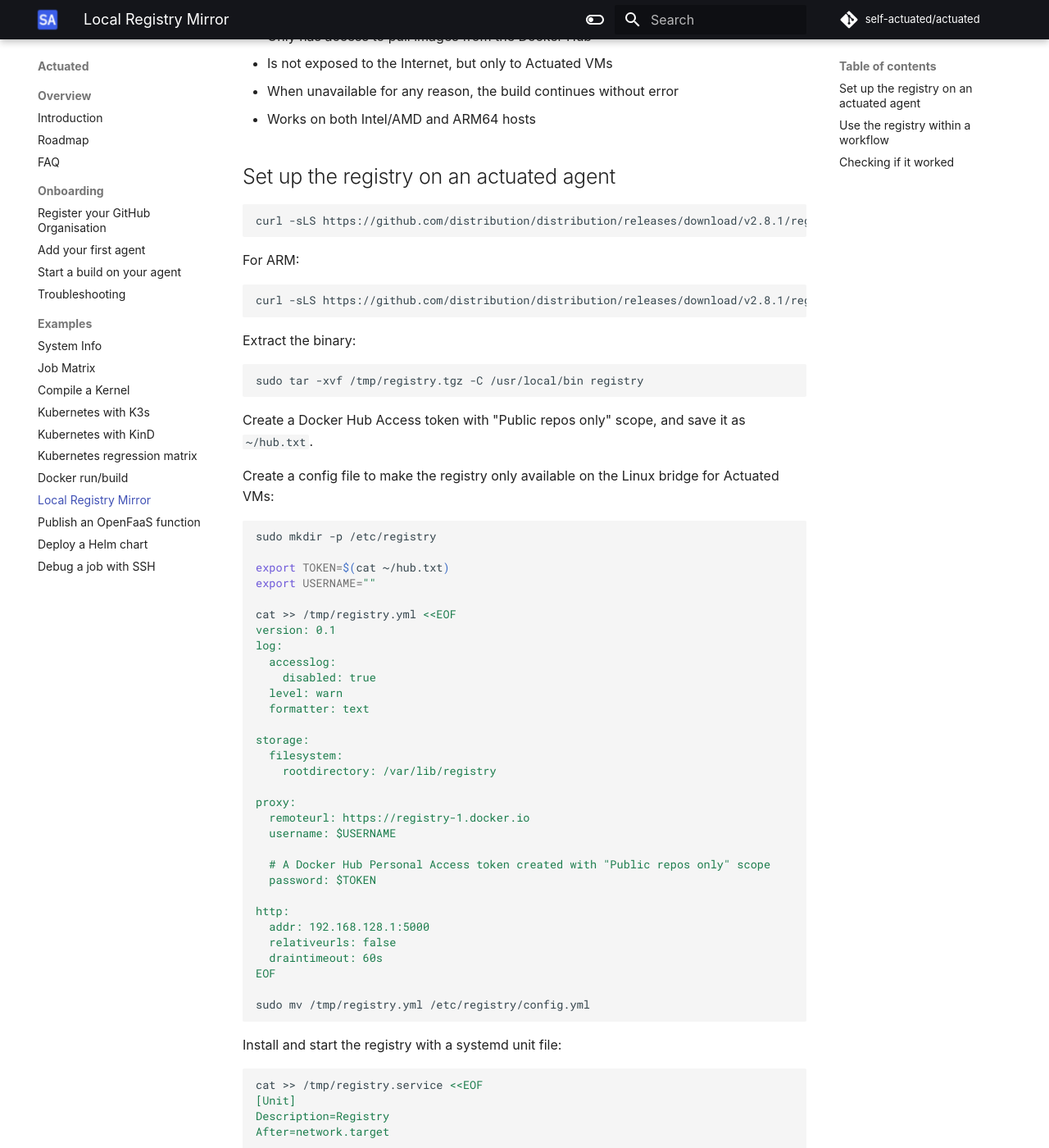
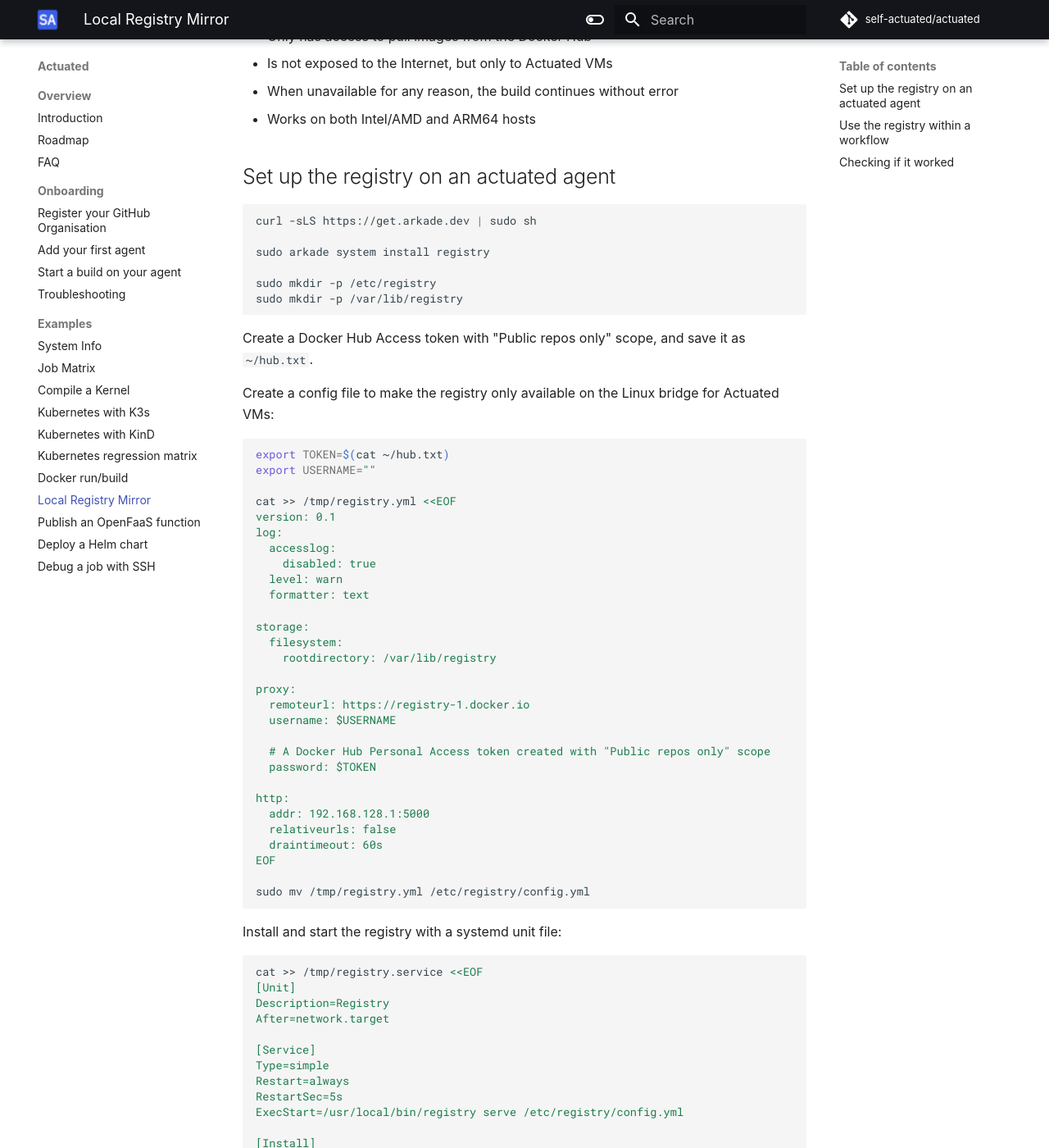
Before and after one commit to welteki/docs.actuated.dev, an MkDocs documentation site: the page built from docs/examples/registry-mirror.md, in a window 1280 px wide and 1400 px high, scrolled down 575 px. Shown: the whole window at 82% size. Built offline with MkDocs 1.6.1 and Material for MkDocs 9.7.7, drawn with Linux system fonts in a browser that asks for light colours; some web fonts are replaced; some of the changed text lies outside the part shown.

Commit message:
Update notes for the registry mirror
Signed-off-by: Alex Ellis (OpenFaaS Ltd) <alexellis2@gmail.com>

````diff
--- a/docs/examples/registry-mirror.md
+++ b/docs/examples/registry-mirror.md
@@ -23,19 +23,12 @@
 ## Set up the registry on an actuated agent
 
 ```bash
-curl -sLS https://github.com/distribution/distribution/releases/download/v2.8.1/registry_2.8.1_linux_amd64.tar.gz -o /tmp/registry.tgz
-```
+curl -sLS https://get.arkade.dev | sudo sh
 
-For ARM:
+sudo arkade system install registry
 
-```bash
-curl -sLS https://github.com/distribution/distribution/releases/download/v2.8.1/registry_2.8.1_linux_arm64.tar.gz -o /tmp/registry.tgz
-```
-
-Extract the binary:
-
-```bash
-sudo tar -xvf /tmp/registry.tgz -C /usr/local/bin registry
+sudo mkdir -p /etc/registry
+sudo mkdir -p /var/lib/registry
 ```
 
 Create a Docker Hub Access token with "Public repos only" scope, and save it as `~/hub.txt`.
@@ -43,8 +36,6 @@
 Create a config file to make the registry only available on the Linux bridge for Actuated VMs:
 
 ```bash
-sudo mkdir -p /etc/registry
-
 export TOKEN=$(cat ~/hub.txt)
 export USERNAME=""
 
@@ -94,12 +85,16 @@
 WantedBy=multi-user.target
 EOF
 
-sudo mkdir -p /var/lib/registry
 
 sudo mv /tmp/registry.service /etc/systemd/system/registry.service
 sudo systemctl daemon-reload
-sudo systemctl enable registry
-sudo systemctl start registry
+sudo systemctl enable registry --now
+```
+
+Check the status with:
+
+```bash
+sudo journalctl -u registry
 ```
 
 ## Use the registry within a workflow
@@ -157,3 +152,9 @@
 
 {"repositories":["library/alpine","moby/buildkit"]}
 ```
+
+You can check the status of the mirror at any time with:
+
+```bash
+sudo journalctl -u registry --since today
+```
````
